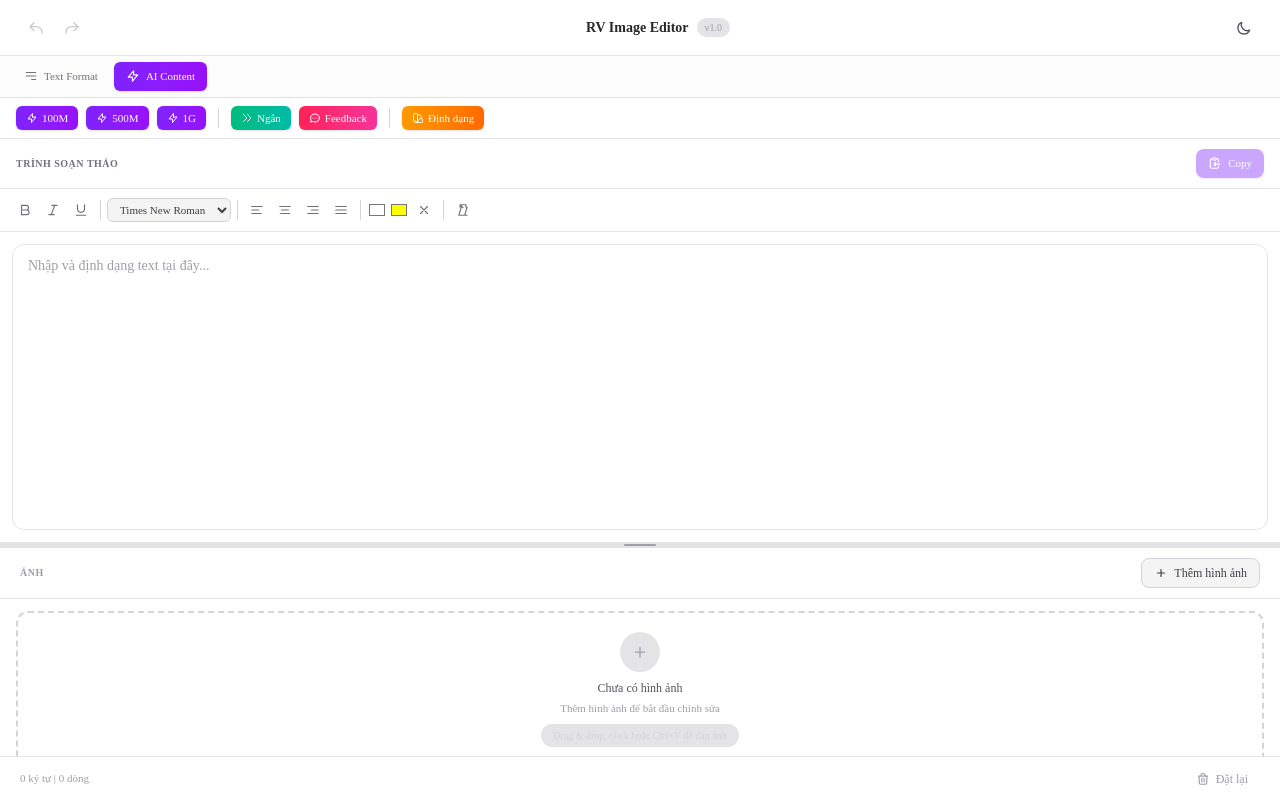
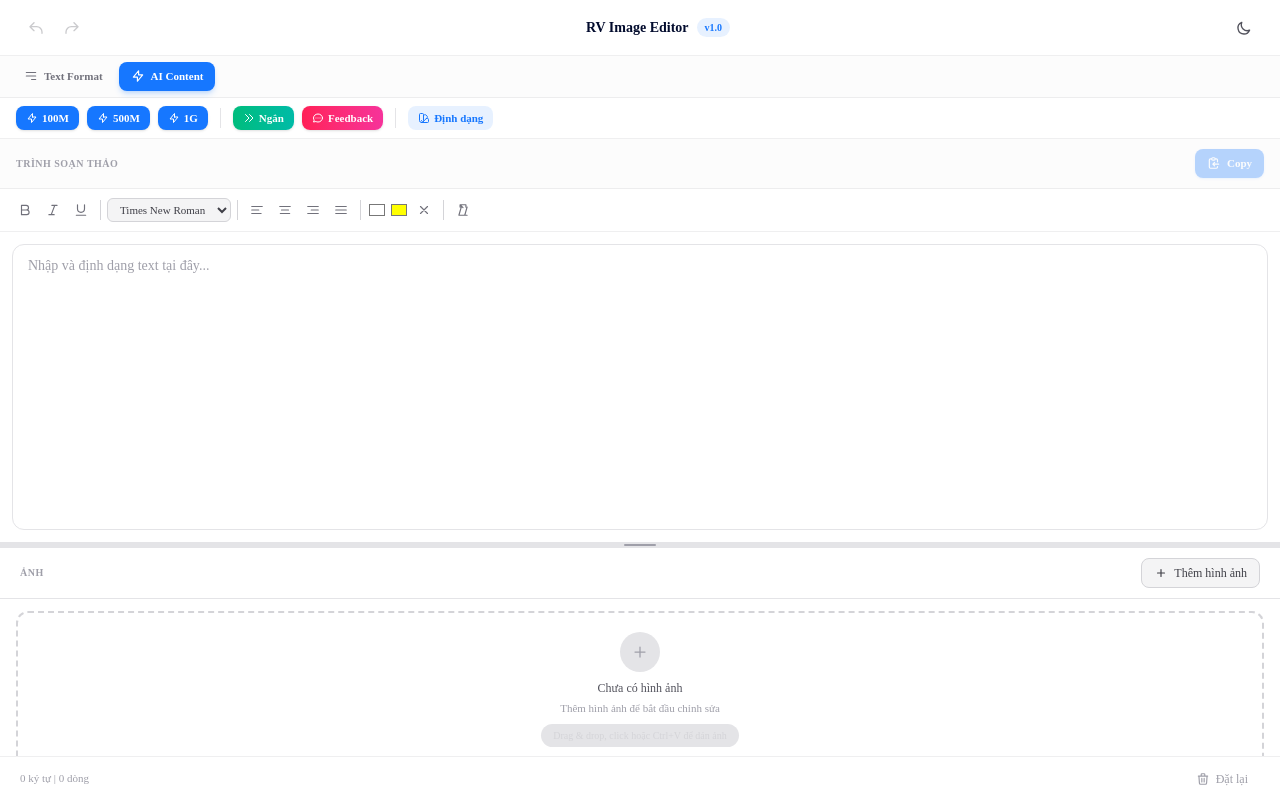
Before and after one commit to LeNguyenTatThang/text-image-editor, a Next.js app: page / in a window 1280 px wide. Both pictures are taken after a click on the button "AI Content". Built offline with nearby package versions, Linux system fonts and the light colour scheme.

Commit message:
feat: upgrade UX/UI with Electric Blue #1677FF theme + performance (useMemo, animations)

```diff
--- a/app/globals.css
+++ b/app/globals.css
@@ -3,18 +3,33 @@
 @variant dark (&:is(.dark *));
 
 :root {
-  --background: #ffffff;
-  --foreground: #18181b;
+  --background: #F5FAFF;
+  --foreground: #020B2D;
+  --electric-blue: #1677FF;
+  --cyan: #00D9FF;
+  --navy: #020B2D;
+  --white: #F5FAFF;
+  --electric-blue-light: #1677FF15;
+  --cyan-light: #00D9FF15;
 }
 
 .dark {
-  --background: #09090b;
-  --foreground: #fafafa;
+  --background: #020B2D;
+  --foreground: #F5FAFF;
+  --electric-blue: #1677FF;
+  --cyan: #00D9FF;
+  --navy: #020B2D;
+  --white: #F5FAFF;
+  --electric-blue-light: #1677FF20;
+  --cyan-light: #00D9FF20;
 }
 
 @theme inline {
   --color-background: var(--background);
   --color-foreground: var(--foreground);
+  --color-electric-blue: #1677FF;
+  --color-cyan-brand: #00D9FF;
+  --color-navy: #020B2D;
   --font-sans: var(--font-geist-sans);
   --font-mono: var(--font-geist-mono);
 }
@@ -53,3 +68,40 @@ html, body, #__next {
 .animate-fade-in {
   animation: fadeIn 0.2s ease-out;
 }
+
+@keyframes slideIn {
+  from { opacity: 0; transform: translateX(-8px); }
+  to { opacity: 1; transform: translateX(0); }
+}
+
+.animate-slide-in {
+  animation: slideIn 0.15s ease-out;
+}
+
+@keyframes pulse-glow {
+  0%, 100% { box-shadow: 0 0 0 0 rgba(22, 119, 255, 0.4); }
+  50% { box-shadow: 0 0 0 6px rgba(22, 119, 255, 0); }
+}
+
+.animate-pulse-glow {
+  animation: pulse-glow 2s ease-in-out infinite;
+}
+
+/* Scrollbar */
+::-webkit-scrollbar {
+  width: 6px;
+  height: 6px;
+}
+
+::-webkit-scrollbar-track {
+  background: transparent;
+}
+
+::-webkit-scrollbar-thumb {
+  background: #1677FF40;
+  border-radius: 3px;
+}
+
+::-webkit-scrollbar-thumb:hover {
+  background: #1677FF80;
+}
--- a/src/components/editor/EditorFooter.tsx
+++ b/src/components/editor/EditorFooter.tsx
@@ -11,7 +11,7 @@ export default function EditorFooter({ charCount = 0, lineCount = 0 }: EditorFoo
   const resetEditor = useEditorStore((s) => s.resetEditor);
 
   return (
-    <footer className="h-11 border-t border-zinc-200 dark:border-zinc-800/80 bg-white/95 dark:bg-zinc-950/95 backdrop-blur-sm flex items-center px-5 justify-between">
+    <footer className="h-11 border-t border-zinc-200/60 dark:border-zinc-800/60 bg-white/95 dark:bg-[#020B2D]/95 backdrop-blur-sm flex items-center px-5 justify-between">
       <span className="text-[11px] text-zinc-400 dark:text-zinc-500 tabular-nums">
         {charCount} ký tự | {lineCount} dòng
       </span>
--- a/src/components/editor/EditorHeader.tsx
+++ b/src/components/editor/EditorHeader.tsx
@@ -11,7 +11,7 @@ export default function EditorHeader() {
   const { theme, toggle } = useTheme();
 
   return (
-    <header className="h-14 border-b border-zinc-200 dark:border-zinc-800/80 bg-white/95 dark:bg-zinc-950/95 backdrop-blur-sm flex items-center px-5 gap-4">
+    <header className="h-14 border-b border-zinc-200/60 dark:border-zinc-800/60 bg-white/95 dark:bg-[#020B2D]/95 backdrop-blur-sm flex items-center px-5 gap-4">
       <div className="flex items-center gap-1">
         <button
           onClick={undo}
@@ -37,8 +37,8 @@ export default function EditorHeader() {
 
       <div className="flex-1 flex justify-center">
         <div className="flex items-center gap-2">
-          <span className="text-sm font-semibold text-zinc-800 dark:text-zinc-200">RV Image Editor</span>
-          <span className="text-[10px] text-zinc-400 dark:text-zinc-600 bg-zinc-200 dark:bg-zinc-800 px-2 py-0.5 rounded-full">v1.0</span>
+          <span className="text-sm font-bold text-[#020B2D] dark:text-[#F5FAFF]">RV Image Editor</span>
+          <span className="text-[10px] font-semibold text-[#1677FF] dark:text-[#00D9FF] bg-[#1677FF]/10 dark:bg-[#00D9FF]/10 px-2 py-0.5 rounded-full">v1.0</span>
         </div>
       </div>
 
--- a/src/components/editor/text/RichTextEditor.tsx
+++ b/src/components/editor/text/RichTextEditor.tsx
@@ -244,12 +244,12 @@ export default function RichTextEditor({ initialHtml, onTextChange }: RichTextEd
 
   return (
     <div className="flex flex-col h-full">
-      <div className="flex items-center justify-between px-4 py-2.5 border-b border-zinc-200 dark:border-zinc-800/80">
-        <span className="text-[10px] text-zinc-500 uppercase tracking-wider font-semibold">
+      <div className="flex items-center justify-between px-4 py-2.5 border-b border-zinc-200/60 dark:border-zinc-800/60 bg-zinc-50/50 dark:bg-zinc-900/30">
+        <span className="text-[10px] text-zinc-400 dark:text-zinc-500 uppercase tracking-wider font-semibold">
           Trình soạn thảo
         </span>
         <button onClick={handleCopyUnicodeBold} disabled={isEmpty}
-          className="flex items-center gap-1.5 px-3 py-1.5 text-[11px] font-medium rounded-lg bg-violet-600 text-white hover:bg-violet-500 transition-all duration-200 disabled:opacity-40 disabled:cursor-not-allowed shadow-sm shadow-violet-600/20 hover:shadow-violet-500/30 active:scale-[0.98]"
+          className="flex items-center gap-1.5 px-3 py-1.5 text-[11px] font-semibold rounded-lg bg-[#1677FF] text-white hover:bg-[#1677FF]/90 transition-all duration-150 disabled:opacity-30 disabled:cursor-not-allowed shadow-sm shadow-[#1677FF]/20 hover:shadow-[#1677FF]/30 active:scale-[0.98] dark:bg-[#00D9FF] dark:text-[#020B2D] dark:hover:bg-[#00D9FF]/90 dark:shadow-[#00D9FF]/20"
           title="Sao chép Unicode Bold cho Facebook cá nhân (dấu tiếng Việt giữ nguyên)">
           <svg className="w-3.5 h-3.5" fill="none" stroke="currentColor" viewBox="0 0 24 24"><path strokeLinecap="round" strokeLinejoin="round" strokeWidth={2} d="M8 5H6a2 2 0 00-2 2v12a2 2 0 002 2h10a2 2 0 002-2v-1M8 5a2 2 0 002 2h2a2 2 0 002-2M8 5a2 2 0 012-2h2a2 2 0 012 2m0 0h2a2 2 0 012 2v3m2 4H10m0 0l3-3m-3 3l3 3" /></svg>
           Copy
@@ -257,7 +257,7 @@ export default function RichTextEditor({ initialHtml, onTextChange }: RichTextEd
       </div>
 
       {/* Toolbar */}
-      <div className="flex items-center gap-0.5 px-3 py-2 border-b border-zinc-200 dark:border-zinc-800/60 overflow-x-auto">
+      <div className="flex items-center gap-0.5 px-3 py-2 border-b border-zinc-200/60 dark:border-zinc-800/60 overflow-x-auto">
         <button onClick={() => execCmd("bold")} title="Đậm (Ctrl+B)" className={TB + (activeCmds.has("bold") ? TB_ON : TB_OFF)}>
           <svg className="w-3.5 h-3.5" fill="none" stroke="currentColor" viewBox="0 0 24 24" strokeWidth={2} strokeLinecap="round" strokeLinejoin="round"><path d="M6 4h8a4 4 0 014 4 4 4 0 01-4 4H6z M6 12h9a4 4 0 014 4 4 4 0 01-4 4H6z" /></svg>
         </button>
--- a/src/components/editor/text/TextWorkspace.tsx
+++ b/src/components/editor/text/TextWorkspace.tsx
@@ -196,13 +196,13 @@ export default function TextWorkspace({ onTextChange }: TextWorkspaceProps) {
   return (
     <div className="flex flex-col overflow-hidden h-full">
       {/* Tab Bar */}
-      <div className="flex items-center gap-1 px-3 py-1.5 border-b border-zinc-200 dark:border-zinc-800/60 bg-zinc-50/50 dark:bg-zinc-900/30">
+      <div className="flex items-center gap-1 px-3 py-1.5 border-b border-zinc-200/60 dark:border-zinc-800/60 bg-zinc-50/50 dark:bg-zinc-900/30">
         <button
           onClick={() => setActiveTab("format")}
-          className={`flex items-center gap-1.5 px-3 py-1.5 text-[11px] font-medium rounded-md transition-all duration-200 ${
+          className={`flex items-center gap-1.5 px-3 py-1.5 text-[11px] font-semibold rounded-lg transition-all duration-150 ${
             activeTab === "format"
-              ? "bg-gradient-to-r from-cyan-600 to-blue-600 text-white shadow-sm"
-              : "text-zinc-500 hover:text-zinc-800 hover:bg-zinc-200 dark:text-zinc-400 dark:hover:text-zinc-200 dark:hover:bg-zinc-800"
+              ? "bg-[#1677FF] text-white shadow-md shadow-[#1677FF]/20 dark:bg-[#00D9FF] dark:text-[#020B2D] dark:shadow-[#00D9FF]/20"
+              : "text-zinc-500 hover:text-[#1677FF] hover:bg-[#1677FF]/5 dark:text-zinc-400 dark:hover:text-[#00D9FF] dark:hover:bg-[#00D9FF]/5"
           }`}
         >
           <svg className="w-3.5 h-3.5" fill="none" stroke="currentColor" viewBox="0 0 24 24">
@@ -212,10 +212,10 @@ export default function TextWorkspace({ onTextChange }: TextWorkspaceProps) {
         </button>
         <button
           onClick={() => setActiveTab("ai")}
-          className={`flex items-center gap-1.5 px-3 py-1.5 text-[11px] font-medium rounded-md transition-all duration-200 ${
+          className={`flex items-center gap-1.5 px-3 py-1.5 text-[11px] font-semibold rounded-lg transition-all duration-150 ${
             activeTab === "ai"
-              ? "bg-gradient-to-r from-violet-600 to-purple-600 text-white shadow-sm"
-              : "text-zinc-500 hover:text-zinc-800 hover:bg-zinc-200 dark:text-zinc-400 dark:hover:text-zinc-200 dark:hover:bg-zinc-800"
+              ? "bg-[#1677FF] text-white shadow-md shadow-[#1677FF]/20 dark:bg-[#00D9FF] dark:text-[#020B2D] dark:shadow-[#00D9FF]/20"
+              : "text-zinc-500 hover:text-[#1677FF] hover:bg-[#1677FF]/5 dark:text-zinc-400 dark:hover:text-[#00D9FF] dark:hover:bg-[#00D9FF]/5"
           }`}
         >
           <svg className="w-3.5 h-3.5" fill="none" stroke="currentColor" viewBox="0 0 24 24">
@@ -228,7 +228,7 @@ export default function TextWorkspace({ onTextChange }: TextWorkspaceProps) {
       {/* AI Content Tab */}
       {activeTab === "ai" && (
         <>
-          <div className="flex items-center gap-2 px-4 py-2 border-b border-zinc-200 dark:border-zinc-800/60">
+          <div className="flex items-center gap-2 px-4 py-2 border-b border-zinc-200/60 dark:border-zinc-800/60">
             {PRESET_PACKAGES.map((preset) => {
               const isLoading = loadingPackage === preset.name;
               const isAnyLoading = loadingPackage !== null;
@@ -237,10 +237,10 @@ export default function TextWorkspace({ onTextChange }: TextWorkspaceProps) {
                   key={preset.name}
                   onClick={() => generateForPackage(preset)}
                   disabled={isAnyLoading}
-                  className={`flex items-center gap-1 px-2.5 py-1 text-[11px] font-medium rounded-md text-white transition-all duration-200 disabled:opacity-50 disabled:cursor-not-allowed shadow-sm active:scale-[0.97] ${
+                  className={`flex items-center gap-1 px-2.5 py-1 text-[11px] font-semibold rounded-lg text-white transition-all duration-150 disabled:opacity-40 disabled:cursor-not-allowed shadow-sm active:scale-[0.97] ${
                     isLoading
-                      ? "bg-gradient-to-r from-blue-500 to-cyan-500 animate-pulse"
-                      : "bg-gradient-to-r from-violet-600 to-purple-600 hover:from-violet-500 hover:to-purple-500"
+                      ? "bg-[#00D9FF] text-[#020B2D] animate-pulse-glow"
+                      : "bg-[#1677FF] hover:bg-[#1677FF]/90 dark:bg-[#00D9FF] dark:text-[#020B2D] dark:hover:bg-[#00D9FF]/90"
                   }`}
                   title={`Tạo nội dung cho gói ${preset.name}`}
                 >
@@ -259,7 +259,7 @@ export default function TextWorkspace({ onTextChange }: TextWorkspaceProps) {
               );
             })}
 
-            <div className="w-px h-5 bg-zinc-300 mx-1 dark:bg-zinc-800" />
+            <div className="w-px h-5 bg-zinc-200 dark:bg-zinc-800 mx-1" />
 
             {CONTENT_TYPE_BUTTONS.map((btn) => {
               const isLoading = loadingPackage === btn.type;
@@ -269,8 +269,8 @@ export default function TextWorkspace({ onTextChange }: TextWorkspaceProps) {
                   key={btn.type}
                   onClick={() => generateForPackage(PRESET_PACKAGES[0], btn.type)}
                   disabled={isAnyLoading}
-                  className={`flex items-center gap-1 px-2.5 py-1 text-[11px] font-medium rounded-md text-white transition-all duration-200 disabled:opacity-50 disabled:cursor-not-allowed shadow-sm active:scale-[0.97] bg-gradient-to-r ${btn.color} ${
-                    isLoading ? "animate-pulse" : ""
+                  className={`flex items-center gap-1 px-2.5 py-1 text-[11px] font-semibold rounded-lg text-white transition-all duration-150 disabled:opacity-40 disabled:cursor-not-allowed shadow-sm active:scale-[0.97] bg-gradient-to-r ${btn.color} ${
+                    isLoading ? "animate-pulse-glow" : ""
                   }`}
                   title={`Tạo ${btn.label}`}
                 >
@@ -293,12 +293,12 @@ export default function TextWorkspace({ onTextChange }: TextWorkspaceProps) {
               );
             })}
 
-            <div className="w-px h-5 bg-zinc-300 mx-1 dark:bg-zinc-800" />
+            <div className="w-px h-5 bg-zinc-200 dark:bg-zinc-800 mx-1" />
 
             <button
               onClick={autoFormat}
               disabled={loadingPackage !== null}
-              className="flex items-center gap-1 px-2.5 py-1 text-[11px] font-medium rounded-md bg-gradient-to-r from-amber-500 to-orange-500 text-white hover:from-amber-400 hover:to-orange-400 transition-all duration-200 disabled:opacity-50 disabled:cursor-not-allowed shadow-sm active:scale-[0.97]"
+              className="flex items-center gap-1 px-2.5 py-1 text-[11px] font-semibold rounded-lg bg-[#1677FF]/10 text-[#1677FF] hover:bg-[#1677FF]/20 dark:bg-[#00D9FF]/10 dark:text-[#00D9FF] dark:hover:bg-[#00D9FF]/20 transition-all duration-150 disabled:opacity-40 disabled:cursor-not-allowed active:scale-[0.97]"
               title="Tự động định dạng: bôi đậm giá tiền, nổi bật ưu đãi"
             >
               <svg className="w-3 h-3" fill="none" stroke="currentColor" viewBox="0 0 24 24">
```
Also changed, not shown: src/components/editor/text/TextFormatTool.tsx (+50 -129 lines).
